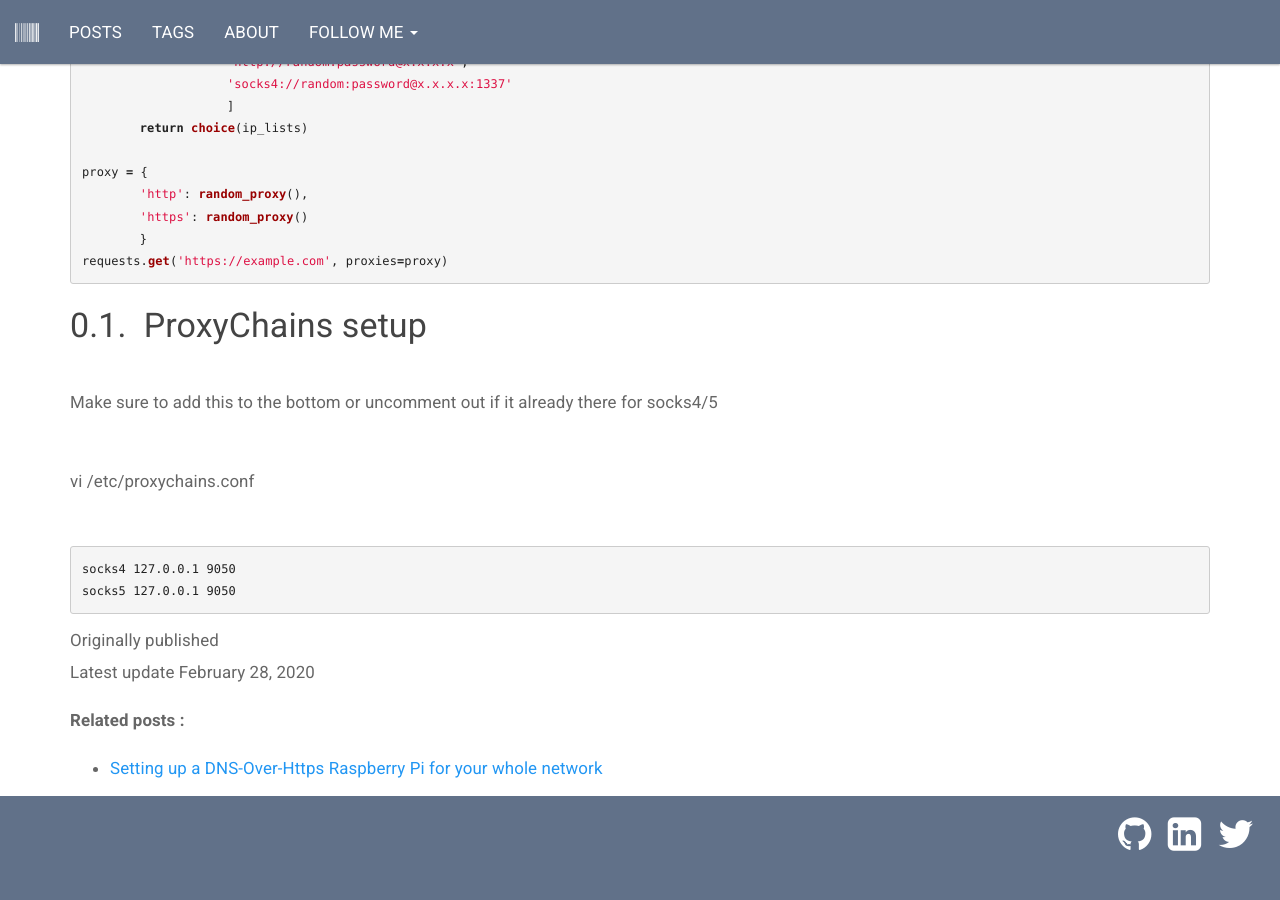
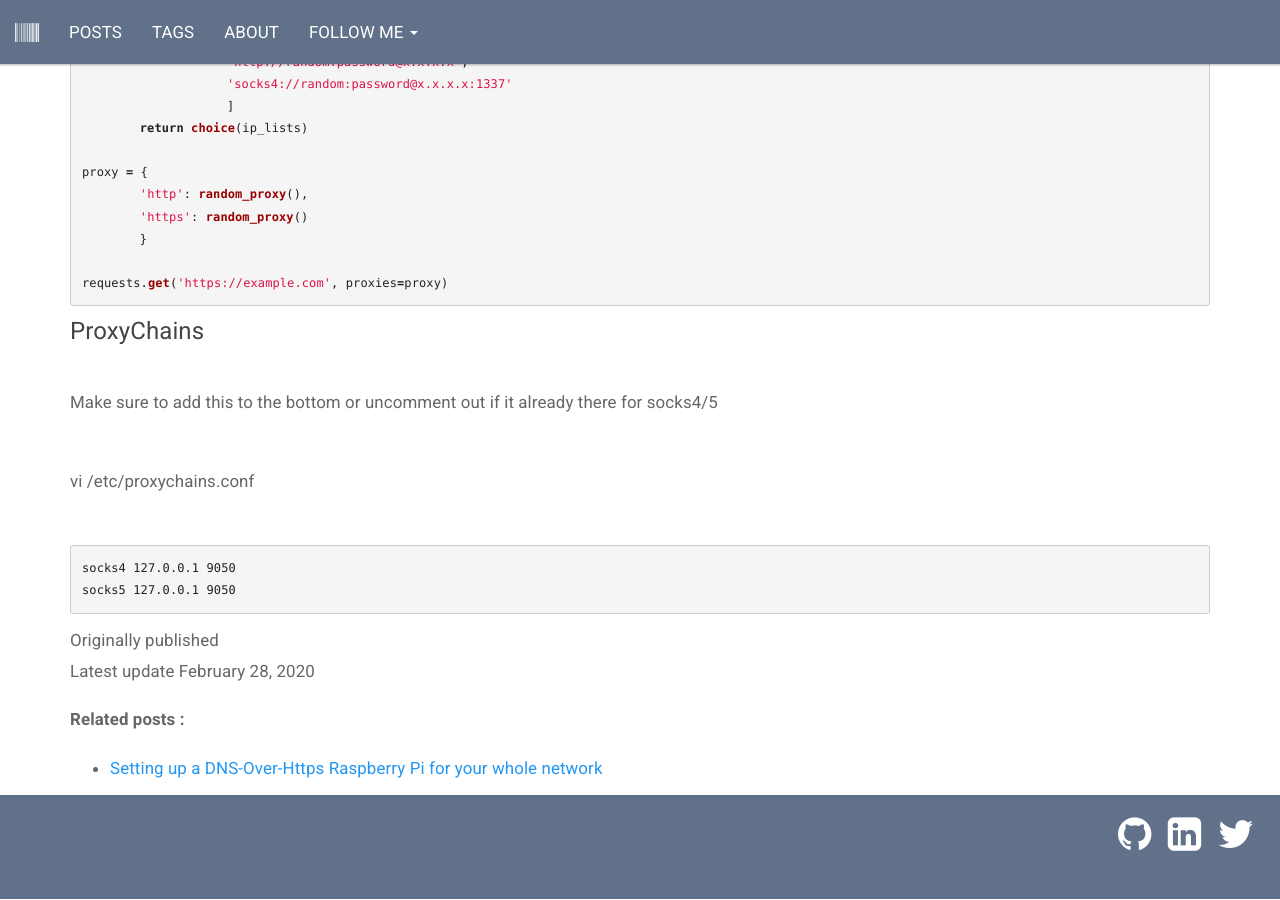
Before and after one commit to Stahlz/Stahlz.github.io, a Jekyll site: the page built from _posts/2020-02-28-anonymized-scanning-with-python.html, in a window 1280 px wide and 900 px high, scrolled down 2582 px. Built offline with Jekyll 4.4.1, drawn with Linux system fonts in a browser that asks for light colours.

Commit message:
Update 2020-02-28-anonymized-scanning-with-python.html

```diff
--- a/_posts/2020-02-28-anonymized-scanning-with-python.html
+++ b/_posts/2020-02-28-anonymized-scanning-with-python.html
@@ -100,10 +100,12 @@ proxy = {
 	'http': random_proxy(),
 	'https': random_proxy()
 	}
+
 requests.get('https://example.com', proxies=proxy)
+
 {% endhighlight %}
 
-<h3>ProxyChains setup</h3></br>
+<h4>ProxyChains</h4></br>
 
 <p>Make sure to add this to the bottom or uncomment out if it already there for socks4/5</p></br>
 
```
